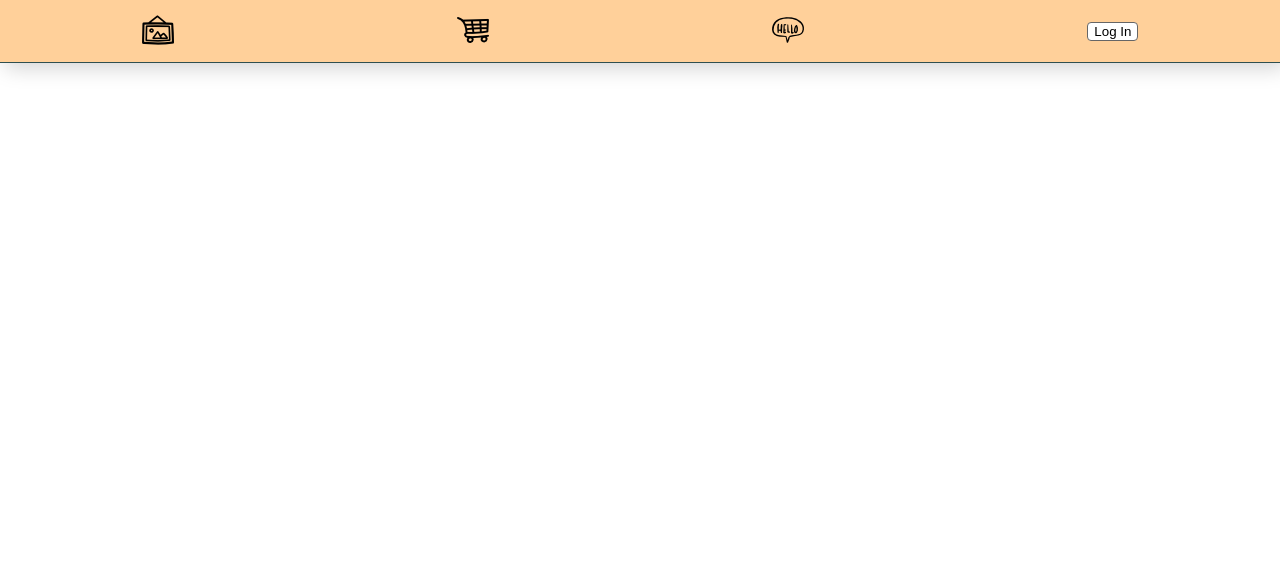
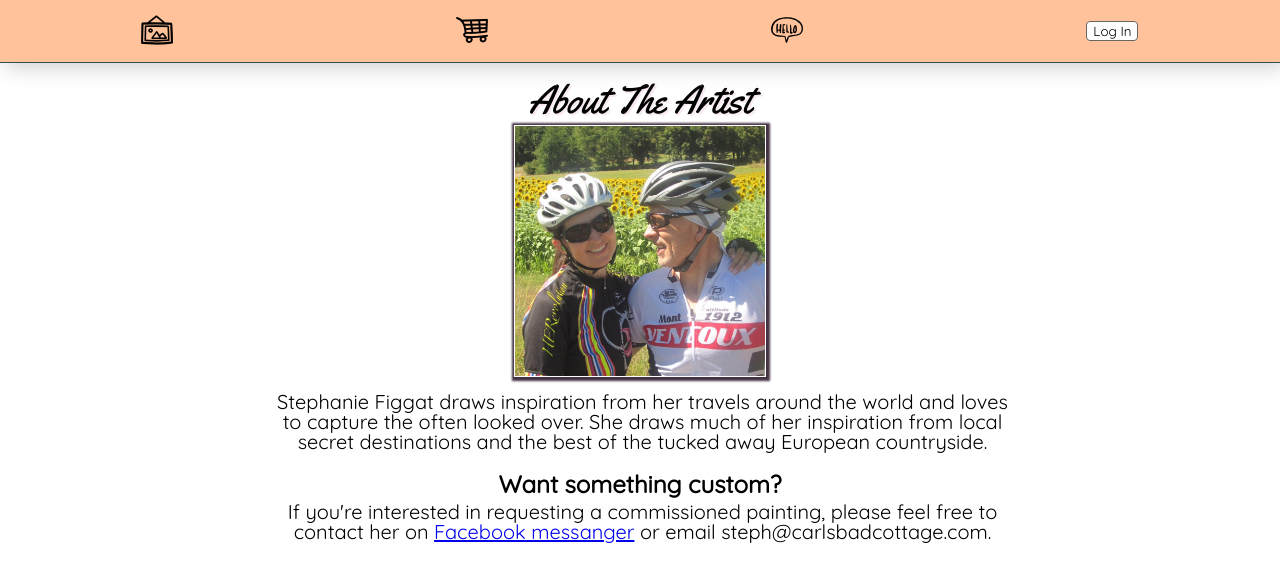
Before and after one commit to adamfigg/my-app, a React (Create React App) app: page /about in a window 1280 px wide. Shown: the top 582 px of the page. Built offline with nearby package versions, Linux system fonts and the light colour scheme; no server answers.

Commit message:
workings finished version of the project. Css imporvments, responsive, and links added.

```diff
--- a/src/components/About/About.css
+++ b/src/components/About/About.css
@@ -0,0 +1,63 @@
+.about-welcome {
+    font-family: 'Yellowtail', cursive;
+    font-size: 2.5em;
+    text-shadow: 2px 2px #f7eaf2 ;
+    margin-top: 80px;
+    text-align: center;
+}
+
+.rob {
+    text-align: center;
+}
+
+.about-text1{
+font-family: 'Quicksand', sans-serif;
+    font-size: 1.25em;
+    padding-left: 5px;
+
+}
+
+.about-text2{
+font-family: 'Quicksand', sans-serif;
+    font-size: 1.25em;
+    padding-bottom: 20px;
+    padding-left: 5px;
+}
+
+.about-custom {
+    font-family: 'Quicksand', sans-serif;
+    font-size: 1.5em;
+    margin-top:20px;
+    margin-bottom: 6px;
+    font-weight: bold;
+
+}
+
+.artist-pic {
+    max-height: 250px;
+    padding: 1px;
+    box-shadow:1px 1px 2px 3px #434;
+    margin: auto;
+    display: block;
+    margin-bottom: 15px;
+}
+
+@media only screen and (min-width: 750px) {
+
+.about-text1{
+max-width: 751px;
+margin: auto;
+}
+
+.about-text2{
+max-width: 751px;
+margin: auto;
+}
+
+
+
+
+
+
+
+}
--- a/src/components/About/About.js
+++ b/src/components/About/About.js
@@ -1,4 +1,5 @@
 import React, { Component } from 'react';
+import steph from './steph-profile.png';
 
 import './About.css';
 
@@ -6,7 +7,20 @@ class About extends Component {
     render() {
         return (
             <div>
-                About Component
+                <style>@import url('https://fonts.googleapis.com/css?family=Yellowtail');</style>
+                <style>@import url('https://fonts.googleapis.com/css?family=Quicksand');</style>
+                <div className="rob">
+                    <h1 className="about-welcome">About The Artist</h1>
+                    <img className="artist-pic" src={steph} alt="Steph and Dave"></img>
+                    <p className="about-text1"> Stephanie Figgat draws inspiration from her travels around the world and loves to capture the
+                        often looked over. She draws much of her inspiration from local secret destinations and
+                        the best of the tucked away European countryside.</p>
+                    <h2 className="about-custom">Want something custom?</h2>
+                    <p className="about-text2"> If you're interested in requesting a commissioned
+                        painting, please feel free to contact her on <a href="https://www.facebook.com/stephanie.hartfiggat">Facebook
+                        messanger</a> or email steph@carlsbadcottage.com.
+                    </p>
+                </div>
             </div>
         );
     }
--- a/src/components/Home/Home.css
+++ b/src/components/Home/Home.css
@@ -85,3 +85,33 @@ h1 {
     font-family: 'Quicksand', sans-serif;
     font-size: 1em;
 }
+
+/*The start of my home page media queries*/
+
+@media only screen and (min-width: 750px) {
+
+.painting-display-style {
+    display: flex;
+    justify-content: space-around;
+    align-items: center;
+    flex-wrap: wrap;
+}
+
+.product-wrapper {
+    padding: 25px;
+}
+
+
+
+
+
+
+
+
+
+
+
+
+
+
+}
--- a/src/components/Home/Home.js
+++ b/src/components/Home/Home.js
@@ -41,13 +41,15 @@ axios.post(`/api/addToCart/${paintingId}`)
     const Paintings = this.state.paintings
       .map((data, i) => {
         return (
-          <div className='painting-display-style' key={i}>
+
+            <div className="product-wrapper" key={i}>
             <h1>{data.title}</h1>
             <img className='painting-styles' src={data.imageurl} />
             <h3 className='size-and-price'>size: {data.size}  price: ${data.price}</h3>
             <button className='add-to-cart' onClick= {()=>{this.addToCart(data.id)}}>Add to shopping cart</button>
             <br />
-          </div>
+            </div>
+
         )
 
       })
@@ -58,7 +60,9 @@ axios.post(`/api/addToCart/${paintingId}`)
           <style>@import url('https://fonts.googleapis.com/css?family=Quicksand');</style>
           <p>Carlsbad Cottage Art Boutique</p>
         </div>
+        <div className='painting-display-style'>
         {Paintings}
+        </div>
       </div>
     );
   }
--- a/src/components/Shared/Navbar.js
+++ b/src/components/Shared/Navbar.js
@@ -44,7 +44,9 @@ componentDidMount() {
                <Link to='/about'>
                <img  src={require("./hello-speech-bubble.png")}/>
                </Link>
+                    {/*<div className="login-button">*/}
                     {this.state.user===''?login_btn:logout_btn}
+                    {/*</div>*/}
             </div>
         );
     }
--- a/src/components/ShoppingCart/ShoppingCart.css
+++ b/src/components/ShoppingCart/ShoppingCart.css
@@ -143,3 +143,36 @@ button {
     text-shadow: 2px 2px #f7eaf2 ;
     -webkit-transform: rotate(-8deg);
 }
+
+
+@media only screen and (min-width: 750px) {
+
+
+.cart-display {
+    display: flex;
+    justify-content: space-around;
+    flex-wrap: wrap;
+}
+
+.painting-display{
+    padding: 25px;
+}
+
+
+
+
+
+
+
+
+
+
+
+
+
+
+
+
+
+
+}
--- a/src/components/ShoppingCart/ShoppingCart.js
+++ b/src/components/ShoppingCart/ShoppingCart.js
@@ -92,9 +92,8 @@ class ShoppingCart extends Component {
 
         const LogInMessage = <div><h1 className='login-message'>It looks like you're not logged in! Log in to add items to your shopping cart.</h1>
         <div className='login-thanks'>Thanks!</div></div>
-        return (
-            <div>
-                <div className='big-box'>
+
+        const showBigBox = (<div className='big-box'>
                     <div className='fixed-total'>
                         <div className='total-due'>
                             Your shopping cart total is: ${this.state.total}
@@ -103,7 +102,14 @@ class ShoppingCart extends Component {
                             {StripePayment}
                         </div>
                     </div>
-                </div>
+                </div>)
+
+
+        return (
+            <div>
+                {this.state.total ? showBigBox : null }
+
+                }
                 <div className="App">
                     <div className='cart-welcome'>
                         <h2>Your Shopping Cart</h2>
```
Also changed, not shown: src/components/About/steph-profile.png (added).
